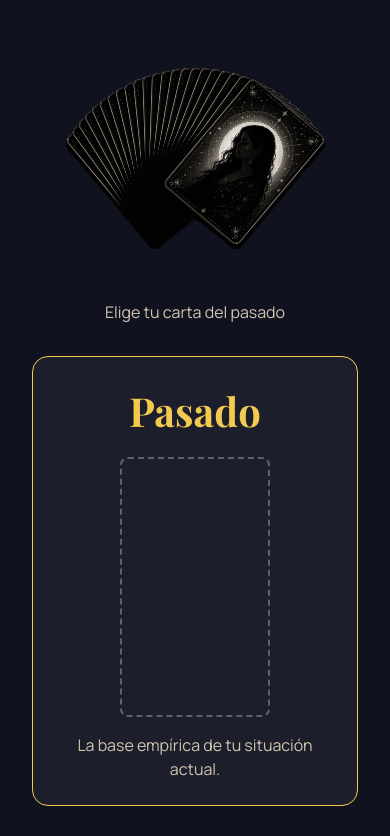
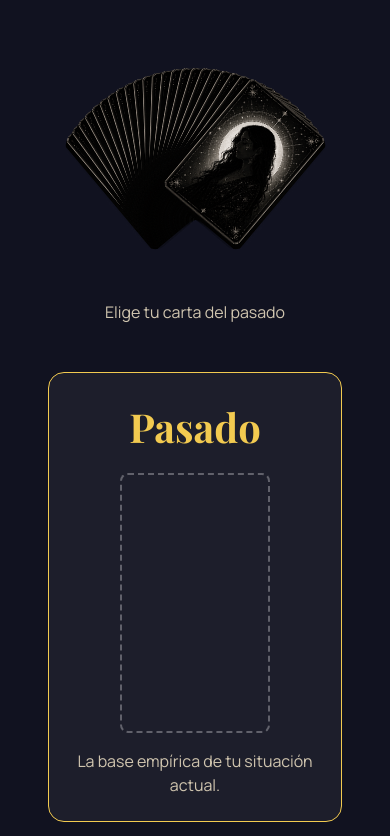
Before and after one commit to FactoriaF5-Tarot-Team1/GoddessesTarot, a React (Vite) app: page / in a window 390 px wide. Shown: the top 836 px of the page. Built offline with nearby package versions, Linux system fonts and the light colour scheme; a web font is replaced by a local one.

Commit message:
style: add desktop responsive

```diff
--- a/src/pages/reading/Reading.jsx
+++ b/src/pages/reading/Reading.jsx
@@ -1,4 +1,5 @@
 import React from "react";
+import styles from "./Reading.module.scss";
 import Fan from "../../components/fan/Fan";
 import TurnIndicator from "../../components/turn-indicator/TurnIndicator";
 import CardSlot from "../../components/card-slot/CardSlot";
@@ -10,13 +11,15 @@ function Reading() {
 
   return (
     <>
+      <div className={styles.readingFan}>
         <Fan
           shuffledIds={shuffledIds}
           selectCard={selectCard}
           selectedCards={selectedCards}
         ></Fan>
         <TurnIndicator currentTurn={currentTurn} />
-      <div>
+      </div>
+      <div className={styles.slotsContainer}>
         <CardSlot turn="pasado" card={selectedCards[0]} openModal={openModal} />
         <CardSlot
           turn="presente"
--- a/src/pages/reading/Reading.module.scss
+++ b/src/pages/reading/Reading.module.scss
@@ -0,0 +1,15 @@
+.readingFan {
+    max-width: 100vw;
+}
+
+.slotsContainer {
+    display: flex;
+    flex-direction: column;
+    gap: 1rem;
+    padding: 1rem;
+
+    @media (min-width: 768px) {
+        flex-direction: row;
+        justify-content: space-around;
+    }
+}
```
Lines whose indentation alone changed are shown as unchanged.
